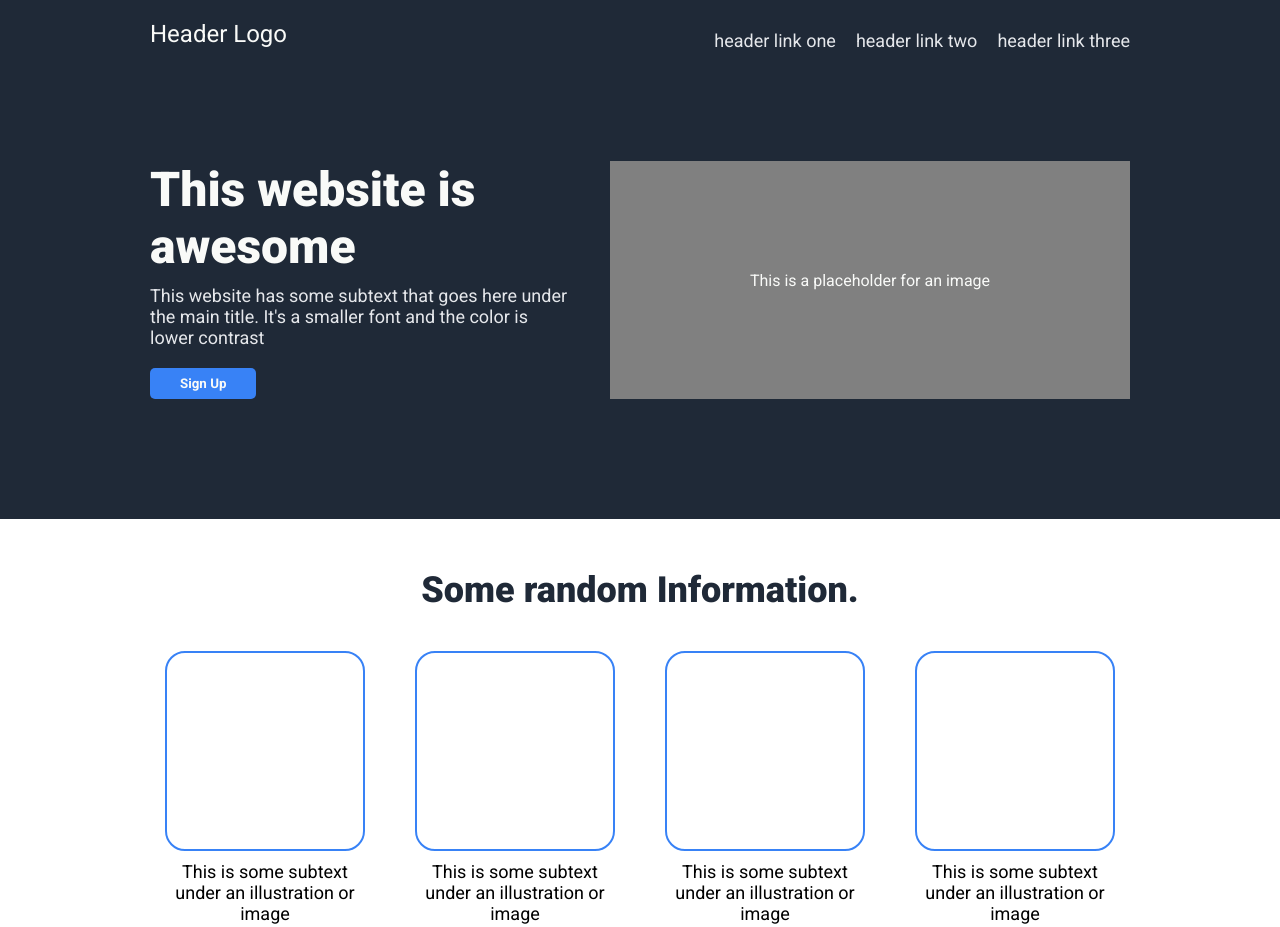
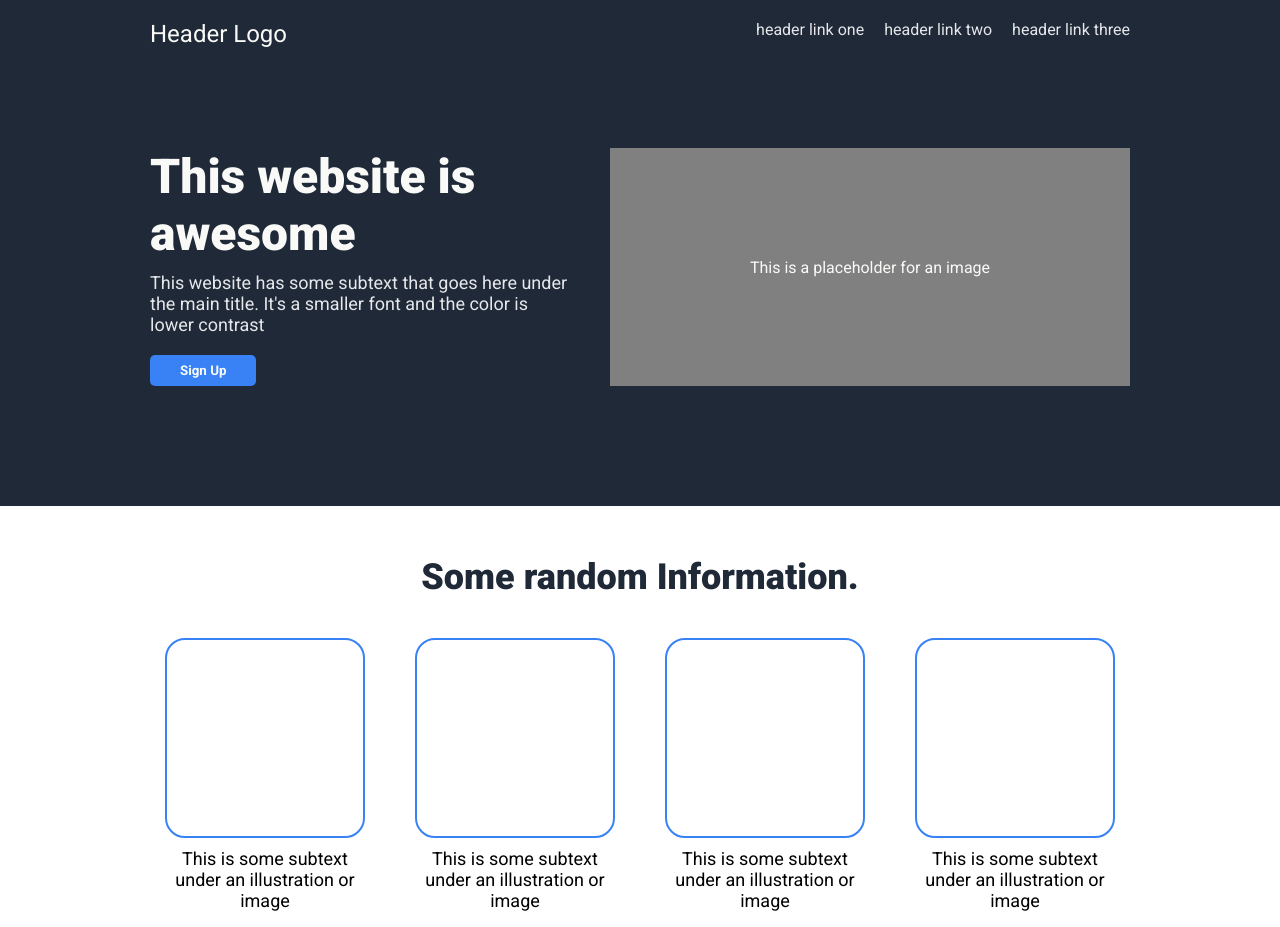
Before and after one commit to sumaiyaC/Odin_Landing_Page, a plain HTML site: page index.html in a window 1280 px wide. Shown: the top 927 px of the page. Drawn offline with Linux system fonts and the light colour scheme.

Commit message:
all done

```diff
--- a/index.html
+++ b/index.html
@@ -12,9 +12,9 @@
         <!--NAV SECTION-->
         <nav class = "nav">
             <div class = "headerLogo">Header Logo</div>
-            <div class = "headerLink">header link one</div>
-            <div class = "headerLink">header link two</div>
-            <div class = "headerLink">header link three</div>
+            <div>header link one</div>
+            <div>header link two</div>
+            <div>header link three</div>
         </nav>
         <!--THE HERO SECTION-->
         <section class = "hero">
--- a/styles.css
+++ b/styles.css
@@ -5,7 +5,7 @@
     box-sizing: border-box;
     margin: 0;
     padding: 0;
-    font-family: roboto;
+    font-family: roboto, sans-serif;
 }
 
 .body, .html {
@@ -21,22 +21,22 @@
     padding: 20px 150px 0 150px;
 }
 
+.nav {
+    width: 100%;
+    display: flex;
+    gap: 20px;
+    color: #e5e7eb;
+}
+
 .headerLogo {
     margin-right: auto;
     font-size: 24px;
     color: #f9faf8;
 }
 
-.nav {
-    width: 100%;
-    display: flex;
-    gap: 20px;
-}
-
 .hero {
     display: flex;
-    padding-top: 100px;
-    padding-bottom: 120px;
+    padding: 100px 0 120px;
     gap: 40px;
 }
 
@@ -50,7 +50,7 @@
     font-size: 48px;
 }
 
-.heroText p, .headerLink {
+.heroText p {
     color: #e5e7eb;
     font-size: 18px;
     margin: 10px 0 10px 0;
```
